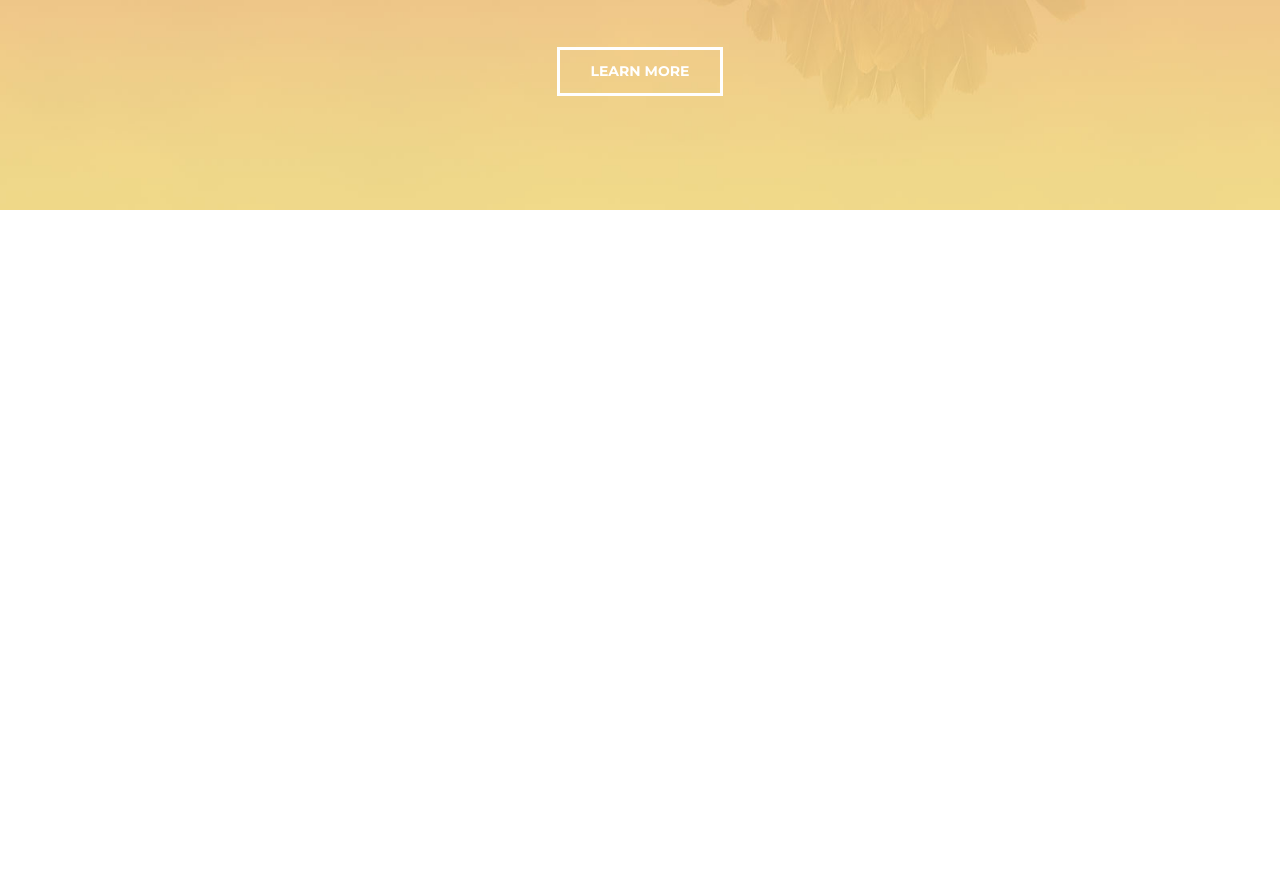
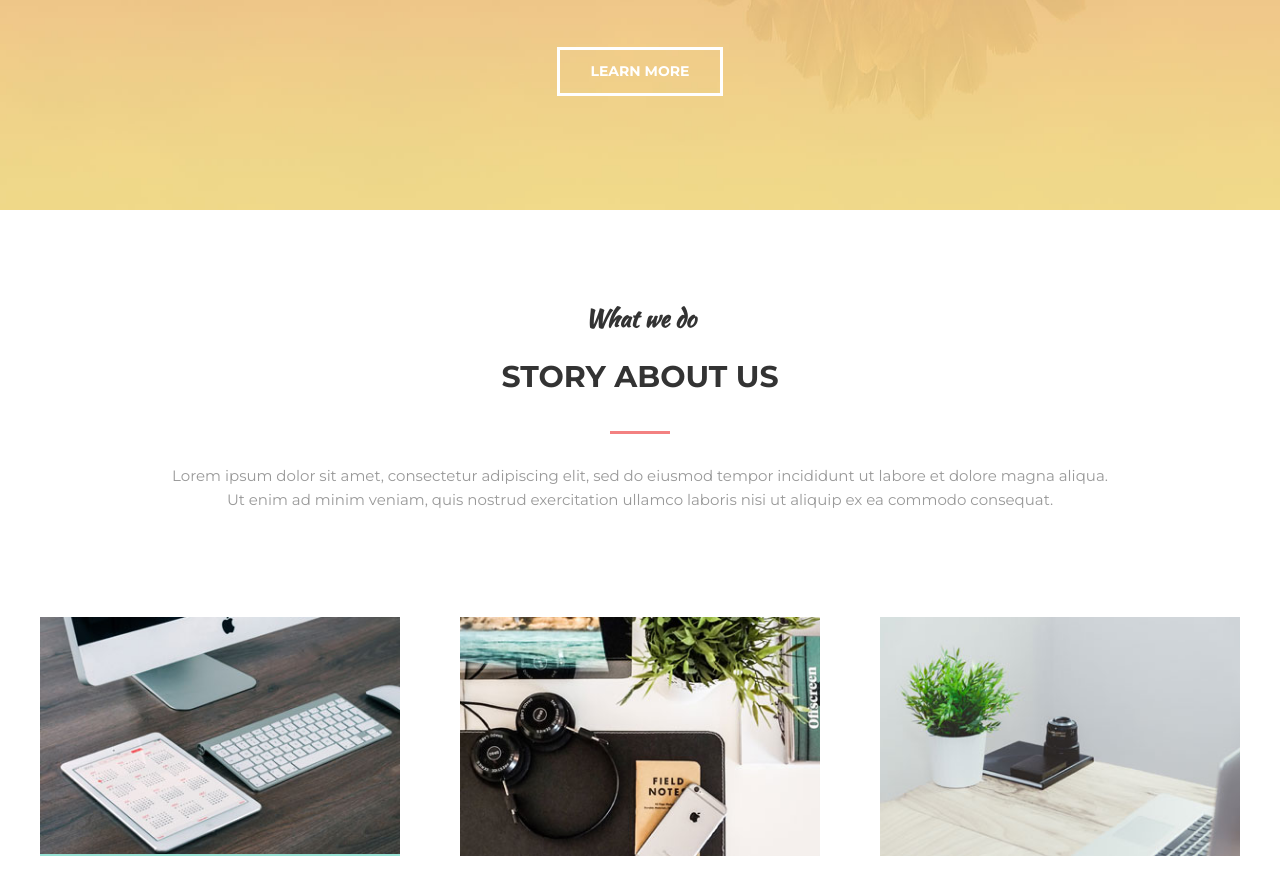
Before and after one commit to Quinlys/Website-Mogo, a plain HTML site: page index.html in a window 1280 px wide. Shown: the part 590-1484 px from the top of the page. Before the commit the page ends 800 px from the top, so only its background shows below. Drawn offline with Linux system fonts and the light colour scheme.

Commit message:
Upload new section - story about us.

```diff
--- a/index.html
+++ b/index.html
@@ -37,6 +37,37 @@
         </div>
     </div>
 </section>
+<section class="story-about-us">
+    <div class="container">
+        <div class="section-header">
+            <h3>What we do</h3>
+            <h2>STORY ABOUT US</h2>
+            <p>Lorem ipsum dolor sit amet, consectetur adipiscing elit, sed do eiusmod tempor incididunt ut labore
+                et dolore magna aliqua. Ut enim ad minim veniam, quis nostrud exercitation ullamco laboris nisi ut
+                aliquip ex ea commodo consequat. </p>
+        </div>
+        <div class="about-imgs">
+            <div class="about-item">
+                <div class="about-img">
+                    <img src="images/first-section/1.jpg" alt="First img">
+                </div>
+                <div class="about-text">super team</div>
+            </div>
+            <div class="about-item">
+                <div class="about-img">
+                    <img src="images/first-section/2.jpg" alt="Second img">
+                </div>
+                <div class="about-text">super team</div>
+            </div>
+            <div class="about-item">
+                <div class="about-img">
+                    <img src="images/first-section/3.jpg" alt="Third img">
+                </div>
+                <div class="about-text">super team</div>
+            </div>
+        </div>
+    </div>
+</section>
 
 </body>
 </html>
--- a/styles.css
+++ b/styles.css
@@ -150,3 +150,99 @@ header {
     color: #edcb89;
     background-color: #fff;
 }
+
+.story-about-us {
+    text-align: center;
+    padding: 90px 0 110px 0;
+    background-color: white;
+}
+
+.section-header {
+    width: 100%;
+    max-width: 950px;
+    margin: 0 auto;
+}
+
+.story-about-us h3 {
+    font-size: 24px;
+    font-family: 'Kaushan Script', cursive;
+}
+
+.story-about-us h2 {
+    margin-top: 15px;
+    font-size: 30px;
+}
+
+.story-about-us h2:after {
+    content: '';
+    height: 3px;
+    width: 60px;
+    display: block;
+    background-color: #f38181;
+    margin: 30px auto;
+}
+
+.story-about-us p {
+    font-size: 15px;
+    color: #999999;
+}
+
+.about-imgs {
+    display: flex;
+    justify-content: space-between;
+    padding-top: 90px;
+}
+
+
+.about-item {
+    width: 30%;
+    background-color: #95e1d3;
+    position: relative;
+}
+
+.about-img {
+    top: 0;
+    left: 0;
+    text-align: -webkit-center;
+    background: linear-gradient(to bottom, #fce38a, #f38181);
+
+    transition: transform .3s;
+}
+
+.about-item:hover .about-img {
+    transform: translate3d(-10px, -10px, 0);
+}
+
+.about-item:hover .about-img img{
+    opacity: .3;
+    top: -10px;
+    left: -10px;
+}
+
+.about-img img {
+    width: 100%;
+    display: block;
+    transition: opacity .5s;
+}
+
+.about-item:hover .about-text {
+    opacity: 1;
+}
+
+.about-text {
+    width: 100%;
+    color: #ffffff;
+    text-transform: uppercase;
+    font-weight: 700;
+    font-size: 18px;
+    text-align: center;
+    opacity: 0;
+
+    position: absolute;
+    top: 38%;
+    left: -4%;
+    z-index: 2;
+    transform: translate3d(0, 50%, 0);
+
+    transition: opacity .5s;
+}
```
Also changed, not shown: images/first-section/1.jpg (added), images/first-section/2.jpg (added), images/first-section/3.jpg (added), 1 other file.
